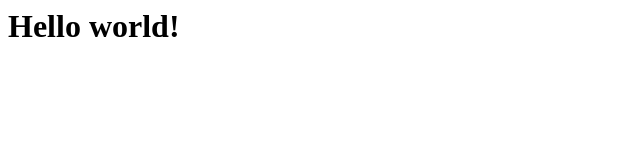
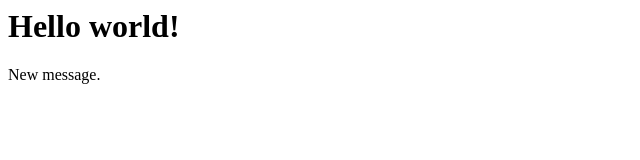
Before and after one commit to ivancekikj/KIII3, a plain HTML site: page index.html in a window 1280 px wide. Shown: the full height of the page, 0-640 px from the left. Drawn offline with Linux system fonts and the light colour scheme.

Commit message:
Update index.html

```diff
--- a/index.html
+++ b/index.html
@@ -1 +1,2 @@
 <h1>Hello world!</h1>
+<p>New message.</p>
```
